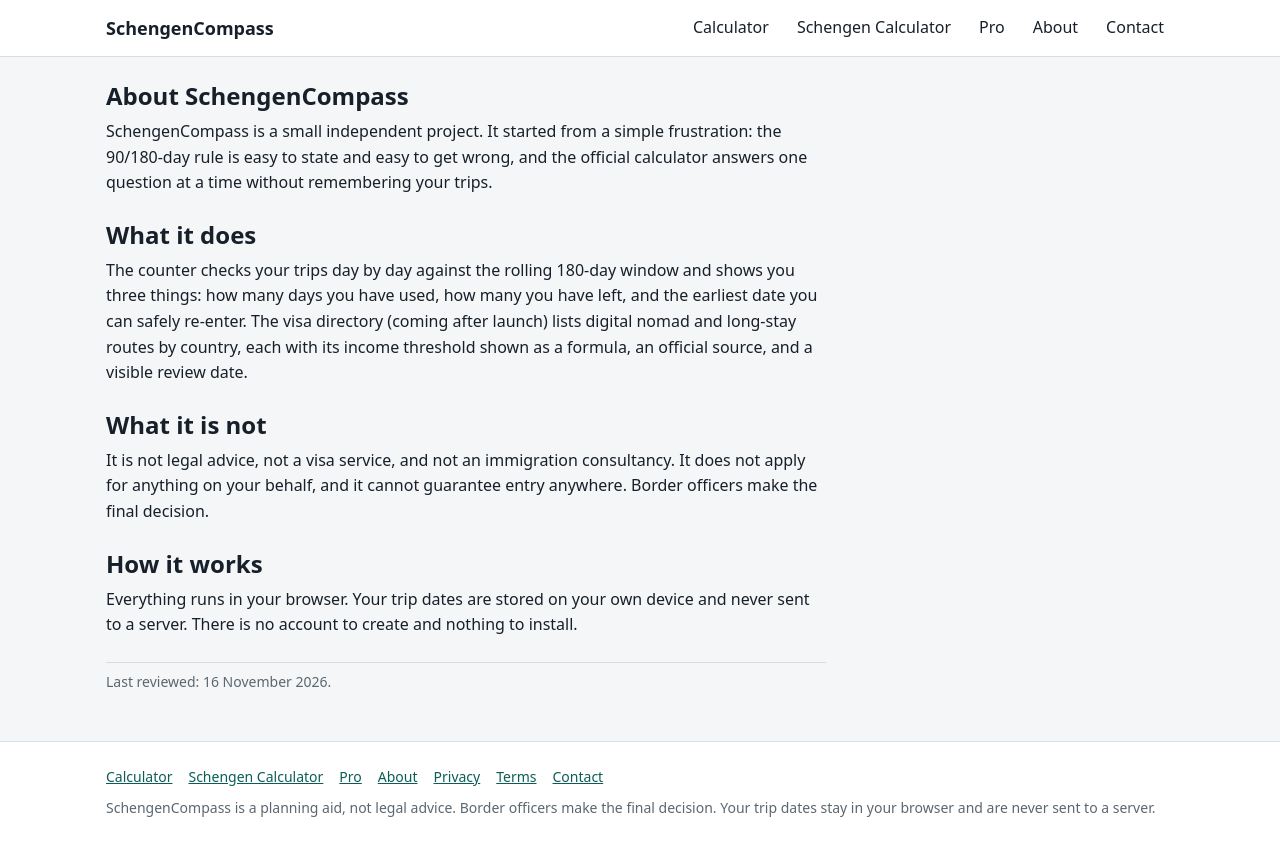
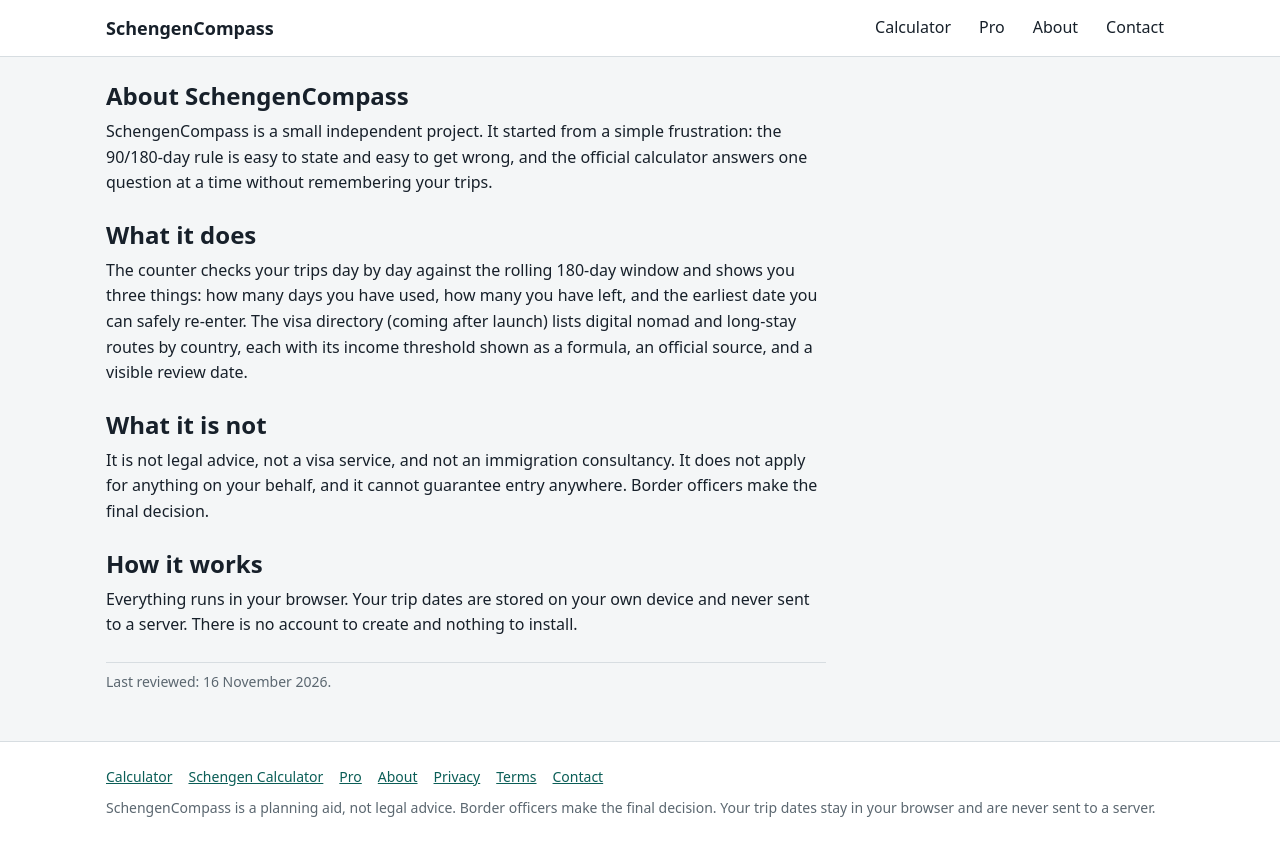
Before and after one commit to Ch-israr/schengencompass, a Next.js app: page /about in a window 1280 px wide. Shown: the top 856 px of the page. Built offline with nearby package versions, Linux system fonts and the light colour scheme.

Commit message:
SchengenCompass round 2: P0+P1 audit fixes (components/layout/Header.tsx)

```diff
--- a/components/layout/Header.tsx
+++ b/components/layout/Header.tsx
@@ -4,8 +4,9 @@ import Link from "next/link";
 import { usePathname } from "next/navigation";
 
 const NAV_LINKS = [
-  { href: "/", label: "Calculator" },
-  { href: "/schengen-calculator/", label: "Schengen Calculator" },
+  // One Calculator link only, to the canonical counter URL
+  // (/schengen-calculator/). Home ("/") is reached via the brand link.
+  { href: "/schengen-calculator/", label: "Calculator" },
   { href: "/pro/", label: "Pro" },
   { href: "/about/", label: "About" },
   { href: "/contact/", label: "Contact" },
```
